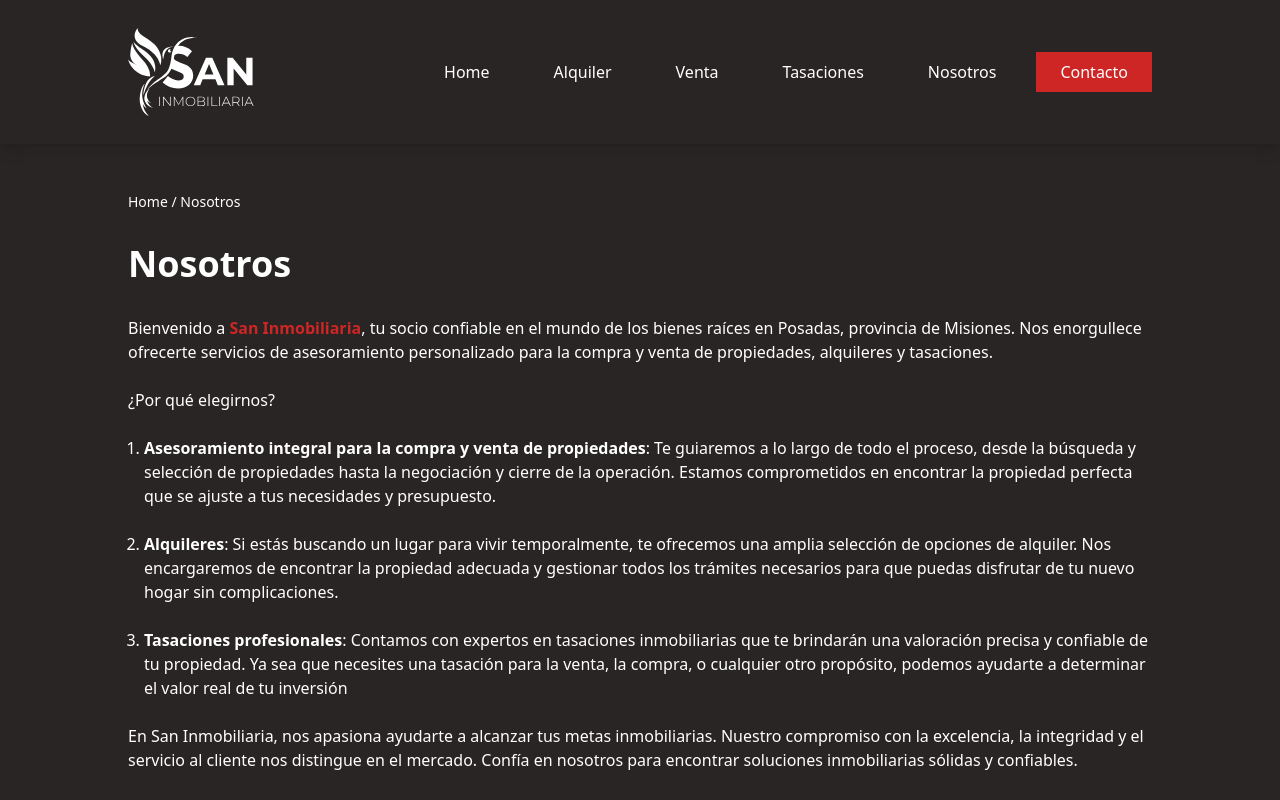
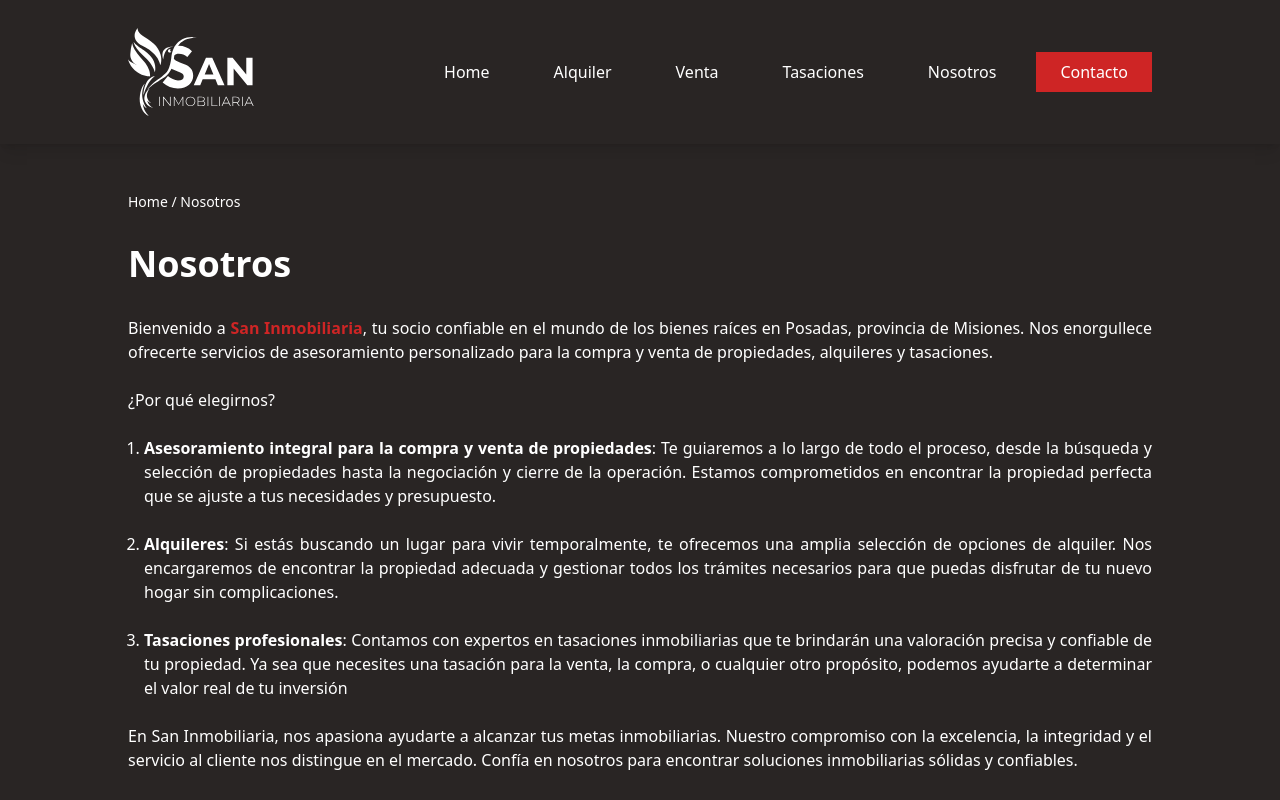
Before and after one commit to AlanMFlores/san-inmobiliaria, a Next.js app: page /nosotros in a window 1280 px wide. Shown: the top 800 px of the page. Built offline with nearby package versions, Linux system fonts and the light colour scheme.

Commit message:
textos justificados

```diff
--- a/src/components/PropertyCard.jsx
+++ b/src/components/PropertyCard.jsx
@@ -4,7 +4,7 @@ import Link from 'next/link'
 import OperationTag from './OperationTag'
 
 
-const PropertyCard = ({title, slug, zone, ambience, metres, price, cover, operation}) => {
+const PropertyCard = ({title, slug, ambience, metres, price, cover, operation}) => {
   return (
     <Link href={`/anuncio/${slug}`} passHref>
         <div className='w-full rounded-lg'>
@@ -19,7 +19,6 @@ const PropertyCard = ({title, slug, zone, ambience, metres, price, cover, operat
             </div>
             <div className='bg-warmGray700 p-4 rounded-br-lg rounded-bl-lg w-full min-w-[278px] lg:min-w-[246px] overflow-hidden'>
                 <h3 className='text-lg font-semibold mb-1 truncate'>{title}</h3>
-                <p className='text-sm text-warmGray300 mb-2'>{zone}</p>
                 <p className='text-sm text-warmGray400 mb-2'>{{ambience} > 1 ? `${ambience} ambientes` : `${ambience} ambiente`} - {`${metres}M2`}</p>
                 <div className='flex justify-between'>
                     <p className='text-base font-semibold'>{`U$S ${price}`}</p>
--- a/src/components/PropertyCardWide.jsx
+++ b/src/components/PropertyCardWide.jsx
@@ -4,7 +4,7 @@ import Image from 'next/image'
 import Link from 'next/link'
 import Button from './Button'
 
-const PropertyCardWide = ({title, zone, slug, ambience, metres, price, cover, description, operation}) => {
+const PropertyCardWide = ({title, slug, ambience, metres, price, cover, description, operation}) => {
   return (
     <Link href={`/anuncio/${slug}`} passHref>
         <div className='flex w-full flex-col sm:flex-row rounded-lg'>
@@ -20,7 +20,6 @@ const PropertyCardWide = ({title, zone, slug, ambience, metres, price, cover, de
             <div className='flex flex-col justify-between bg-warmGray700 p-4 rounded-bl-lg sm:rounded-bl-none rounded-br-lg sm:rounded-tr-lg sm:rounded-br-lg w-full lg:max-w-none lg:min-w-[246px] overflow-hidden'>
                 <h3 className='text-2xl font-bold text-warmGray400 mb-1'>{`U$S ${price}`}</h3>
                 <p className='text-xl font-bold'>{title}</p>
-                <p className='text-sm text-warmGray300 mb-2'>{zone}</p>
                 <div className='flex gap-4'>
                     <div className='flex gap-2'>
                         <Image
--- a/src/pages/nosotros.js
+++ b/src/pages/nosotros.js
@@ -14,24 +14,24 @@ const Nosotros = () => {
         <div className='mt-8 mb-12'>
         <h1 className='text-4xl font-bold'>Nosotros</h1>
         <div className='flex flex-col gap-6 mt-8'>
-          <p className='text-base'>
+          <p className='text-base text-justify'>
             Bienvenido a <span className='text-main font-semibold'>San Inmobiliaria</span>, tu socio confiable en el mundo de los bienes raíces en Posadas, provincia de Misiones. Nos enorgullece ofrecerte servicios de asesoramiento personalizado para la compra y venta de propiedades, alquileres y tasaciones.
           </p>
           <div className='flex flex-col gap-6'>
             <p>¿Por qué elegirnos?</p>
               <ol className='flex flex-col gap-6 list-decimal ps-4'>
-                <li>
+                <li className="text-justify">
                   <strong>Asesoramiento integral para la compra y venta de propiedades</strong>: Te guiaremos a lo largo de todo el proceso, desde la búsqueda y selección de propiedades hasta la negociación y cierre de la operación. Estamos comprometidos en encontrar la propiedad perfecta que se ajuste a tus necesidades y presupuesto.
                 </li>
-                <li>
+                <li className="text-justify">
                   <strong>Alquileres</strong>: Si estás buscando un lugar para vivir temporalmente, te ofrecemos una amplia selección de opciones de alquiler. Nos encargaremos de encontrar la propiedad adecuada y gestionar todos los trámites necesarios para que puedas disfrutar de tu nuevo hogar sin complicaciones.
                 </li>
-                <li>
+                <li className="text-justify">
                   <strong>Tasaciones profesionales</strong>: Contamos con expertos en tasaciones inmobiliarias que te brindarán una valoración precisa y confiable de tu propiedad. Ya sea que necesites una tasación para la venta, la compra, o cualquier otro propósito, podemos ayudarte a determinar el valor real de tu inversión
                 </li>
               </ol>
           </div>
-          <p>
+          <p className="text-justify">
             En San Inmobiliaria, nos apasiona ayudarte a alcanzar tus metas inmobiliarias. Nuestro compromiso con la excelencia, la integridad y el servicio al cliente nos distingue en el mercado. Confía en nosotros para encontrar soluciones inmobiliarias sólidas y confiables.
           </p>
           <p>
```
